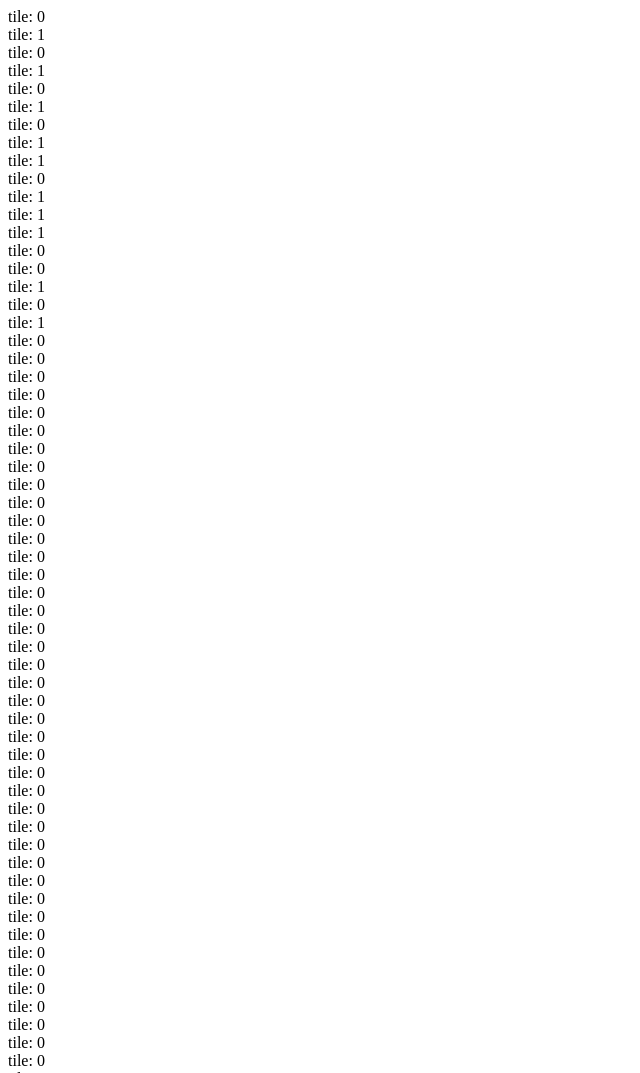
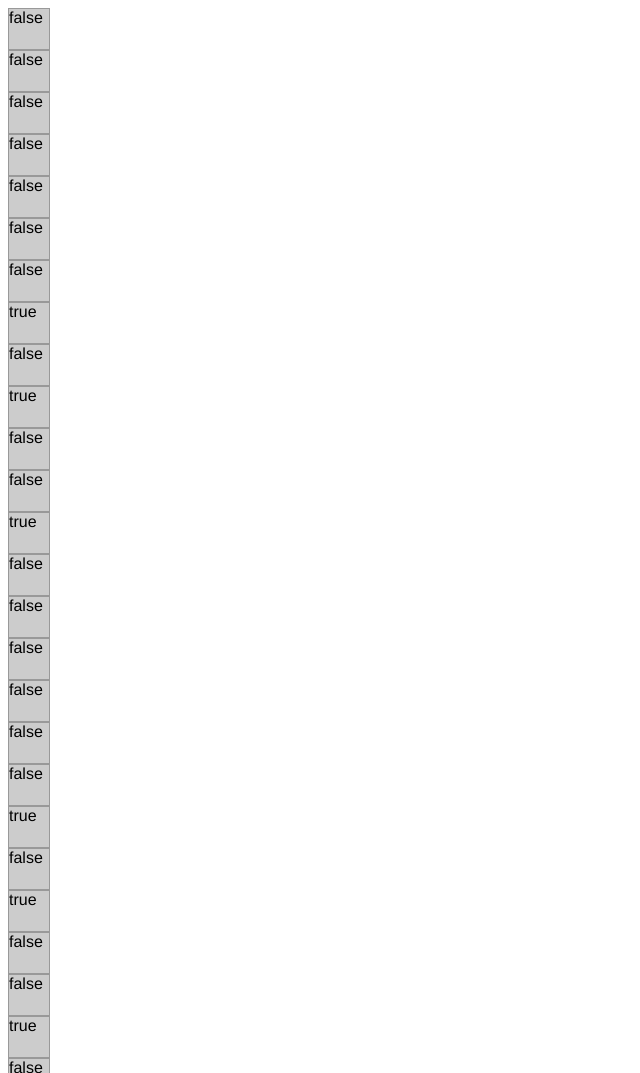
Before and after one commit to Jiert/mineSweeper, a plain HTML site: page index.html in a window 1280 px wide. Shown: the top 1073 px of the page, without its empty margins (0-640 px from the left). Drawn offline with Linux system fonts and the light colour scheme.

Commit message:
cleaned up how mines are randomed, tile view

```diff
--- a/app.js
+++ b/app.js
@@ -1,37 +1,39 @@
 (function(){
 
   var TileView = Backbone.View.extend({
+    className: 'tile',
+    template: _.template("<%- hasMine %>"),
+
     render: function(){
-      this.$el.html('tile: ' + this.model.get('hasMine'));
+      this.$el.html(this.template(this.model.toJSON()));
       return this;
     }
   });
 
   var Game = Backbone.View.extend({
     initialize: function(){
-      _(this).bindAll('renderTiles', 'renderTile', 'render');
+      _(this).bindAll('renderTiles', 'renderTile', 'render', 'buildTiles');
       this.tiles = new TilesCollection();
 
       this.mines = 10;
 
-      for (var i = 0; i < 100; i++){
-        var hasMine = this.mines && _.random(1);
-
-        if (hasMine){
-          this.mines -= 1;
-        }
-
-        var model = new TileModel({
-          hasMine: hasMine
-        });
-
-        this.tiles.add(model);
-      }
+      _(100).times(this.buildTiles);
 
       this.renderTiles();
     },
 
+    buildTiles: function(i){
+      var model = new TileModel({
+        hasMine: this.mines < 1 ? false : true
+      });
+
+      this.tiles.add(model);
+
+      this.mines -= 1;
+    },
+
     renderTiles: function(){
+      this.tiles.reset(this.tiles.shuffle());
       this.tiles.each(this.renderTile);
     },
 
@@ -43,6 +45,8 @@
     },
 
     render: function(){
+      // renderForm
+      // renderTiles
       return this;
     }
   });
--- a/index.html
+++ b/index.html
@@ -1,12 +1,13 @@
 <html>
   <head>
     <title>Minesweeper</title>
-    <div id="game"></div>
+    <link rel="stylesheet" type="text/css" href="styles.css">
   </head>
   <body>
-  <script src="underscore.js"></script>
-  <script src="jquery.js"></script>
-  <script src="backbone.js"></script>
-  <script src="app.js"></script>
+    <div id="game"></div>
+    <script src="underscore.js"></script>
+    <script src="jquery.js"></script>
+    <script src="backbone.js"></script>
+    <script src="app.js"></script>
   </body>
 </html>
--- /dev/null
+++ b/styles.css
@@ -0,0 +1,10 @@
+body {
+  font-family: "Helvetica Neue"
+}
+
+.tile {
+  background: #ccc;
+  height: 40px;
+  width: 40px;
+  border: solid 1px #999;
+}
```
